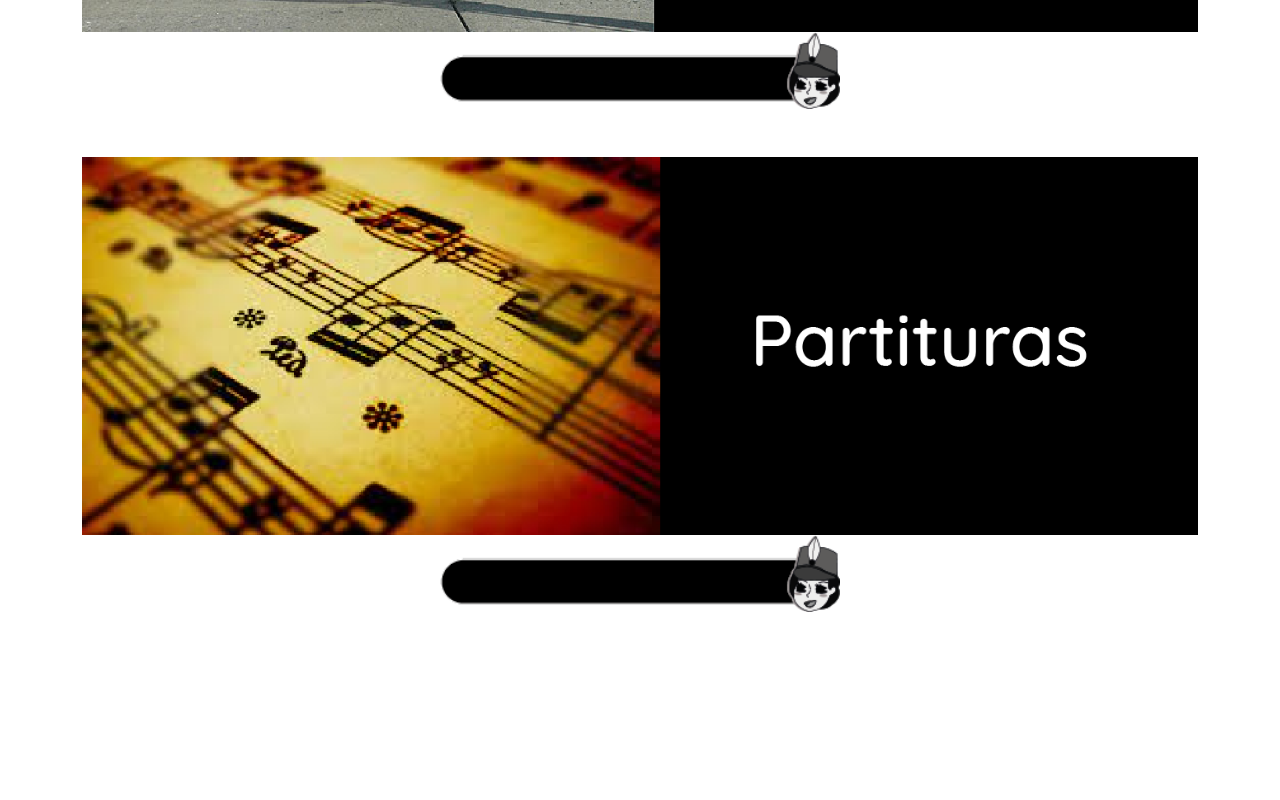
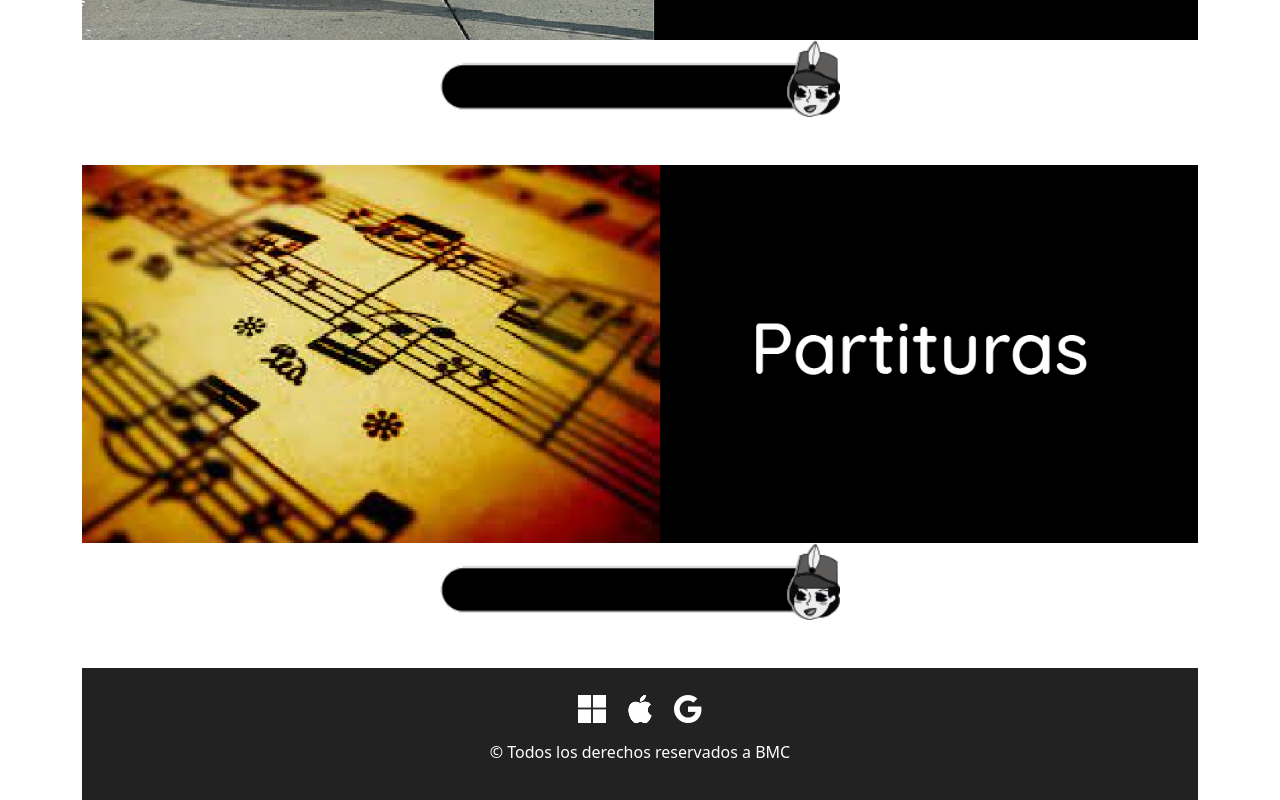
Before and after one commit to itsuka-shido12/BMC, a plain HTML site: page pages/modulos.html in a window 1280 px wide. Shown: the part 1879-2679 px from the top of the page. Before the commit the page ends 2539 px from the top, so only its background shows below. Drawn offline with nearby package versions, Linux system fonts and the light colour scheme.

Commit message:
Actualizacion

```diff
--- a/css/Modalidades B.css
+++ b/css/Modalidades B.css
@@ -120,6 +120,7 @@ img{
     margin-top: 1%;
   }
   .btn-inicio{
+    padding: 5px 20px;
     border-radius: 20px;
     margin-top: 1%;
   }
@@ -142,3 +143,33 @@ img{
     background-color: black;
     border-color: #000000;
 }
+.bg-header{
+    position: fixed;
+    top: 0;
+    left: 0;
+    width: 100%;
+    background: white;
+    box-shadow: 1px 1px 5px #9b9b9b;
+}
+.bajar{
+    margin-top: 90px;
+}
+.link-focus{
+    font-weight: bold;
+    text-decoration: underline;
+    }
+
+    .Redes {
+        display: flex;
+        flex-direction: column;
+        align-items: center; /* Centra horizontalmente */
+        justify-content: center;
+        padding: 20px;
+        background-color: #222;
+        color: white;
+      }
+      .iconos {
+        display: flex;
+        gap: 20px; /* Espacio entre íconos */
+        margin-bottom: 10px; /* Espacio debajo de los íconos */
+      }
--- a/css/Modulo.css
+++ b/css/Modulo.css
@@ -31,9 +31,14 @@ border-radius: 15px;
    color: black;
 }
 .btn-inicio{
+    padding: 5px 20px;
     border-radius: 20px;
     margin-top: 1%;
   }
+  .link-focus{
+    font-weight: bold;
+    text-decoration: underline;
+    }
   #buscador{
     color: black;
   }
@@ -53,3 +58,17 @@ border-radius: 15px;
     background-color: black;
     border-color: #000000;
 }
+.Redes {
+  display: flex;
+  flex-direction: column;
+  align-items: center; /* Centra horizontalmente */
+  justify-content: center;
+  padding: 20px;
+  background-color: #222;
+  color: white;
+}
+.iconos {
+  display: flex;
+  gap: 20px; /* Espacio entre íconos */
+  margin-bottom: 10px; /* Espacio debajo de los íconos */
+}
--- a/css/bmc_info.css
+++ b/css/bmc_info.css
@@ -22,8 +22,12 @@
        background-color: rgba(0, 0, 0, 0);
     }
 
-
+    .link-focus{
+        font-weight: bold;
+        text-decoration: underline;
+        }
 .btn-inicio{
+    padding: 5px 20px;
     border-radius: 20px;
     margin-top: 1%;
   }
@@ -46,3 +50,17 @@
     background-color: black;
     border-color: #000000;
 }
+.Redes {
+    display: flex;
+    flex-direction: column;
+    align-items: center; /* Centra horizontalmente */
+    justify-content: center;
+    padding: 20px;
+    background-color: #222;
+    color: white;
+  }
+  .iconos {
+    display: flex;
+    gap: 20px; /* Espacio entre íconos */
+    margin-bottom: 10px; /* Espacio debajo de los íconos */
+  }
--- a/css/inicio_sesion.css
+++ b/css/inicio_sesion.css
@@ -51,7 +51,7 @@ body {
   margin-top: -67px;
 }
 .logonegro{
-  height: 100px;
+
   width: 270px;
 }
 .card-body {
@@ -71,6 +71,7 @@ body {
 
 }
 .btn-inicio{
+  padding: 5px 20px;
   border-radius: 20px;
   margin-top: 1%;
 }
--- a/css/liras.css
+++ b/css/liras.css
@@ -13,6 +13,9 @@ img{
     margin-top: 100px;
 
 }
+.col{
+    text-align: center;
+}
 
 .chulo{
  margin-top: -200px;
--- a/pages/modulos.html
+++ b/pages/modulos.html
@@ -41,10 +41,7 @@
               </button>
               <div class="collapse navbar-collapse" id="navbarSupportedContent">
                 <ul class="navbar-nav ms-auto mb-2 mb-lg-0">
-                  <form class="d-flex" role="search">
-                    <input id="buscador" class="form-control me-2" type="search" placeholder="Search" aria-label="Search">
-                    <button type="button" class="btn btn-outline-success">Buscar</button>
-                  </form>
+
                   <li class="nav-item">
                     <a id="link-registro" class="nav-link active text-black" aria-current="page" href="./registro.html">REGISTRO</a>
                   </li>
@@ -58,7 +55,7 @@
                     <a class="nav-link text-black" href="./Modalidades.html">CATEGORIAS</a>
                   </li>
                   <li class="nav-item">
-                    <a id="link-cursos" class="nav-link text-black" href="./modulos.html">CURSOS</a>
+                    <a id="link-cursos" class="link-focus nav-link text-black" href="./modulos.html">CURSOS</a>
                   </li>
                   <li class="nav-item">
                     <a id="link-cerrar" class="nav-link text-black" href="./cerrarsesion.html">CERRAR SESION</a>
@@ -81,7 +78,7 @@
         <a href="../pages/Modalidades.html">
 
           <img class="flecha" src="../recursos/images/tecla-de-flecha-izquierda.png" alt="">
-        </a>Volver a categorias
+        </a>Volver a categorias / Cursos
       </button>
     </div>
     <div class="row">
@@ -132,6 +129,21 @@
       </div>
 
     </div>
+    <div class="copy">
+
+      <footer class="Redes">
+          <div class="iconos">
+
+              <i class="bi bi-microsoft text-white fs-3"></i>
+              <i class="bi bi-apple text-white fs-3"></i>
+              <i class="bi bi-google text-white fs-3"></i>
+
+          </div>
+
+          <p>© Todos los derechos reservados a BMC</p>
+
+      </footer>
+  </div>
     <script src="../js/index.js"></script>
 </body>
 
```
Also changed, not shown: index.html (+1 -4 lines), pages/Modalidades.html (+17 -9 lines), pages/bmc_info.html (+18 -6 lines).
